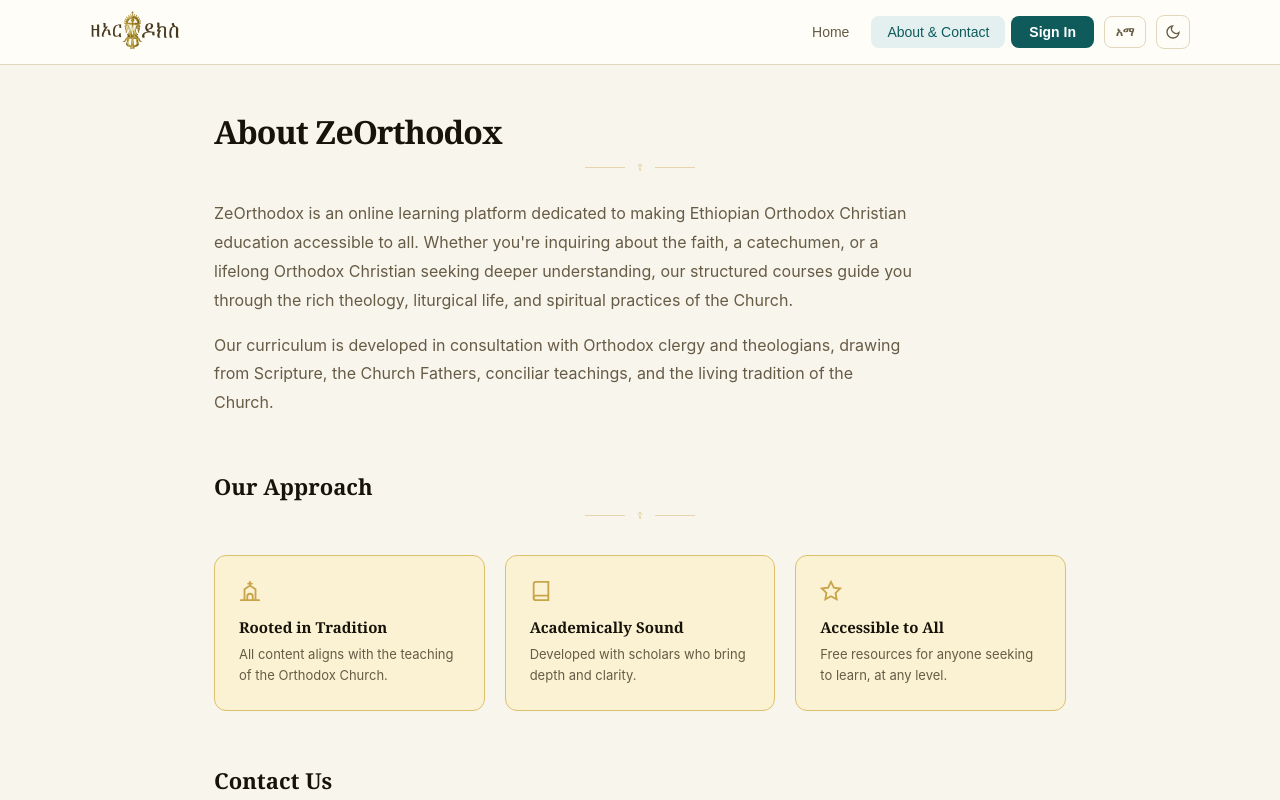
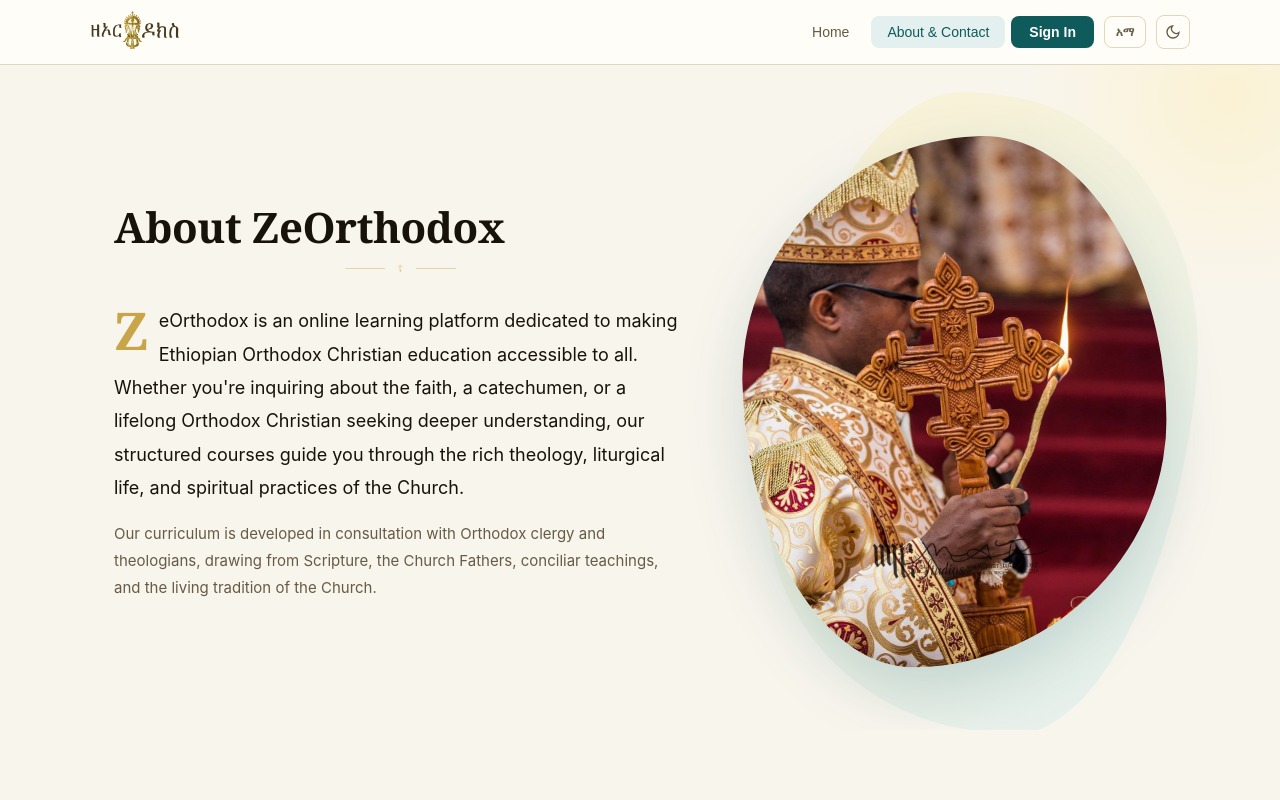
Before and after one commit to nahomsolomon12/ze-orthodox, a React (Vite) app in the folder front-end/: page / in a window 1280 px wide. Both pictures are taken after a click on the button "About & Contact". Shown: the top 800 px of the page. Built offline with nearby package versions, Linux system fonts and the light colour scheme.

Commit message:
fix: about page and icon component

```diff
--- a/front-end/src/components/Icon.jsx
+++ b/front-end/src/components/Icon.jsx
@@ -1,21 +1,217 @@
 const Icon = ({ size = 24, name }) => {
   const icons = {
-    cross: <svg width={size} height={size} viewBox="0 0 24 24" fill="none" stroke="currentColor" strokeWidth="2" strokeLinecap="round"><path d="M12 2v20M7 5h10M5 12h14"/></svg>,
-    book: <svg width={size} height={size} viewBox="0 0 24 24" fill="none" stroke="currentColor" strokeWidth="2" strokeLinecap="round"><path d="M4 19.5A2.5 2.5 0 016.5 17H20"/><path d="M6.5 2H20v20H6.5A2.5 2.5 0 014 19.5v-15A2.5 2.5 0 016.5 2z"/></svg>,
-    play: <svg width={size} height={size} viewBox="0 0 24 24" fill="none" stroke="currentColor" strokeWidth="2"><polygon points="5 3 19 12 5 21 5 3"/></svg>,
-    check: <svg width={size} height={size} viewBox="0 0 24 24" fill="none" stroke="currentColor" strokeWidth="2" strokeLinecap="round"><polyline points="20 6 9 17 4 12"/></svg>,
-    user: <svg width={size} height={size} viewBox="0 0 24 24" fill="none" stroke="currentColor" strokeWidth="2" strokeLinecap="round"><path d="M20 21v-2a4 4 0 00-4-4H8a4 4 0 00-4 4v2"/><circle cx="12" cy="7" r="4"/></svg>,
-    mail: <svg width={size} height={size} viewBox="0 0 24 24" fill="none" stroke="currentColor" strokeWidth="2" strokeLinecap="round"><rect x="2" y="4" width="20" height="16" rx="2"/><path d="M22 4l-10 8L2 4"/></svg>,
-    home: <svg width={size} height={size} viewBox="0 0 24 24" fill="none" stroke="currentColor" strokeWidth="2" strokeLinecap="round"><path d="M3 9l9-7 9 7v11a2 2 0 01-2 2H5a2 2 0 01-2-2z"/><polyline points="9 22 9 12 15 12 15 22"/></svg>,
-    lock: <svg width={size} height={size} viewBox="0 0 24 24" fill="none" stroke="currentColor" strokeWidth="2" strokeLinecap="round"><rect x="3" y="11" width="18" height="11" rx="2"/><path d="M7 11V7a5 5 0 0110 0v4"/></svg>,
-    arrow: <svg width={size} height={size} viewBox="0 0 24 24" fill="none" stroke="currentColor" strokeWidth="2" strokeLinecap="round"><path d="M5 12h14M12 5l7 7-7 7"/></svg>,
-    star: <svg width={size} height={size} viewBox="0 0 24 24" fill="none" stroke="currentColor" strokeWidth="2"><polygon points="12 2 15.09 8.26 22 9.27 17 14.14 18.18 21.02 12 17.77 5.82 21.02 7 14.14 2 9.27 8.91 8.26 12 2"/></svg>,
-    menu: <svg width={size} height={size} viewBox="0 0 24 24" fill="none" stroke="currentColor" strokeWidth="2" strokeLinecap="round"><line x1="3" y1="6" x2="21" y2="6"/><line x1="3" y1="12" x2="21" y2="12"/><line x1="3" y1="18" x2="21" y2="18"/></svg>,
-    x: <svg width={size} height={size} viewBox="0 0 24 24" fill="none" stroke="currentColor" strokeWidth="2" strokeLinecap="round"><line x1="18" y1="6" x2="6" y2="18"/><line x1="6" y1="6" x2="18" y2="18"/></svg>,
-    church: <svg width={size} height={size} viewBox="0 0 24 24" fill="none" stroke="currentColor" strokeWidth="2" strokeLinecap="round"><path d="M12 2v4M10 4h4M6 22V10l6-4 6 4v12M2 22h20M9 22v-4a3 3 0 016 0v4"/></svg>,
-    trophy: <svg width={size} height={size} viewBox="0 0 24 24" fill="none" stroke="currentColor" strokeWidth="2" strokeLinecap="round"><path d="M6 9H4a2 2 0 01-2-2V5h4M18 9h2a2 2 0 002-2V5h-4M6 5h12v5a6 6 0 01-12 0V5zM9 21h6M12 16v5"/></svg>,
-    sun: <svg width={size} height={size} viewBox="0 0 24 24" fill="none" stroke="currentColor" strokeWidth="2" strokeLinecap="round"><circle cx="12" cy="12" r="5"/><line x1="12" y1="1" x2="12" y2="3"/><line x1="12" y1="21" x2="12" y2="23"/><line x1="4.22" y1="4.22" x2="5.64" y2="5.64"/><line x1="18.36" y1="18.36" x2="19.78" y2="19.78"/><line x1="1" y1="12" x2="3" y2="12"/><line x1="21" y1="12" x2="23" y2="12"/><line x1="4.22" y1="19.78" x2="5.64" y2="18.36"/><line x1="18.36" y1="5.64" x2="19.78" y2="4.22"/></svg>,
-    moon: <svg width={size} height={size} viewBox="0 0 24 24" fill="none" stroke="currentColor" strokeWidth="2" strokeLinecap="round"><path d="M21 12.79A9 9 0 1111.21 3 7 7 0 0021 12.79z"/></svg>,
+    cross: (
+      <svg
+        width={size}
+        height={size}
+        viewBox="0 0 24 24"
+        fill="none"
+        stroke="currentColor"
+        strokeWidth="2"
+        strokeLinecap="round"
+      >
+        <path d="M12 2v20M7 5h10M5 12h14" />
+      </svg>
+    ),
+    book: (
+      <svg
+        width={size}
+        height={size}
+        viewBox="0 0 24 24"
+        fill="none"
+        stroke="currentColor"
+        strokeWidth="2"
+        strokeLinecap="round"
+      >
+        <path d="M4 19.5A2.5 2.5 0 016.5 17H20" />
+        <path d="M6.5 2H20v20H6.5A2.5 2.5 0 014 19.5v-15A2.5 2.5 0 016.5 2z" />
+      </svg>
+    ),
+    play: (
+      <svg
+        width={size}
+        height={size}
+        viewBox="0 0 24 24"
+        fill="none"
+        stroke="currentColor"
+        strokeWidth="2"
+      >
+        <polygon points="5 3 19 12 5 21 5 3" />
+      </svg>
+    ),
+    check: (
+      <svg
+        width={size}
+        height={size}
+        viewBox="0 0 24 24"
+        fill="none"
+        stroke="currentColor"
+        strokeWidth="2"
+        strokeLinecap="round"
+      >
+        <polyline points="20 6 9 17 4 12" />
+      </svg>
+    ),
+    user: (
+      <svg
+        width={size}
+        height={size}
+        viewBox="0 0 24 24"
+        fill="none"
+        stroke="currentColor"
+        strokeWidth="2"
+        strokeLinecap="round"
+      >
+        <path d="M20 21v-2a4 4 0 00-4-4H8a4 4 0 00-4 4v2" />
+        <circle cx="12" cy="7" r="4" />
+      </svg>
+    ),
+    mail: (
+      <svg
+        width={size}
+        height={size}
+        viewBox="0 0 24 24"
+        fill="none"
+        stroke="currentColor"
+        strokeWidth="2"
+        strokeLinecap="round"
+      >
+        <rect x="2" y="4" width="20" height="16" rx="2" />
+        <path d="M22 4l-10 8L2 4" />
+      </svg>
+    ),
+    home: (
+      <svg
+        width={size}
+        height={size}
+        viewBox="0 0 24 24"
+        fill="none"
+        stroke="currentColor"
+        strokeWidth="2"
+        strokeLinecap="round"
+      >
+        <path d="M3 9l9-7 9 7v11a2 2 0 01-2 2H5a2 2 0 01-2-2z" />
+        <polyline points="9 22 9 12 15 12 15 22" />
+      </svg>
+    ),
+    lock: (
+      <svg
+        width={size}
+        height={size}
+        viewBox="0 0 24 24"
+        fill="none"
+        stroke="currentColor"
+        strokeWidth="2"
+        strokeLinecap="round"
+      >
+        <rect x="3" y="11" width="18" height="11" rx="2" />
+        <path d="M7 11V7a5 5 0 0110 0v4" />
+      </svg>
+    ),
+    arrow: (
+      <svg
+        width={size}
+        height={size}
+        viewBox="0 0 24 24"
+        fill="none"
+        stroke="currentColor"
+        strokeWidth="2"
+        strokeLinecap="round"
+      >
+        <path d="M5 12h14M12 5l7 7-7 7" />
+      </svg>
+    ),
+    star: (
+      <svg
+        width={size}
+        height={size}
+        viewBox="0 0 24 24"
+        fill="none"
+        stroke="currentColor"
+        strokeWidth="2"
+      >
+        <polygon points="12 2 15.09 8.26 22 9.27 17 14.14 18.18 21.02 12 17.77 5.82 21.02 7 14.14 2 9.27 8.91 8.26 12 2" />
+      </svg>
+    ),
+    menu: (
+      <svg
+        width={size}
+        height={size}
+        viewBox="0 0 24 24"
+        fill="none"
+        stroke="currentColor"
+        strokeWidth="2"
+        strokeLinecap="round"
+      >
+        <line x1="3" y1="6" x2="21" y2="6" />
+        <line x1="3" y1="12" x2="21" y2="12" />
+        <line x1="3" y1="18" x2="21" y2="18" />
+      </svg>
+    ),
+    x: (
+      <svg
+        width={size}
+        height={size}
+        viewBox="0 0 24 24"
+        fill="none"
+        stroke="currentColor"
+        strokeWidth="2"
+        strokeLinecap="round"
+      >
+        <line x1="18" y1="6" x2="6" y2="18" />
+        <line x1="6" y1="6" x2="18" y2="18" />
+      </svg>
+    ),
+    sun: (
+      <svg
+        width={size}
+        height={size}
+        viewBox="0 0 24 24"
+        fill="none"
+        stroke="currentColor"
+        strokeWidth="2"
+        strokeLinecap="round"
+      >
+        <circle cx="12" cy="12" r="5" />
+        <line x1="12" y1="1" x2="12" y2="3" />
+        <line x1="12" y1="21" x2="12" y2="23" />
+        <line x1="4.22" y1="4.22" x2="5.64" y2="5.64" />
+        <line x1="18.36" y1="18.36" x2="19.78" y2="19.78" />
+        <line x1="1" y1="12" x2="3" y2="12" />
+        <line x1="21" y1="12" x2="23" y2="12" />
+        <line x1="4.22" y1="19.78" x2="5.64" y2="18.36" />
+        <line x1="18.36" y1="5.64" x2="19.78" y2="4.22" />
+      </svg>
+    ),
+    church: (
+      <svg
+        width={size}
+        height={size}
+        viewBox="0 0 24 24"
+        fill="none"
+        stroke="currentColor"
+        strokeWidth="2"
+        strokeLinecap="round"
+        strokeLinejoin="round"
+      >
+        <path d="M12 2v4M9.5 4h5" />
+        <path d="M12 6l8 6.5V21H4v-8.5z" />
+        <path d="M12 21v-7M9 21v-4a3 3 0 016 0v4" />
+      </svg>
+    ),
+    moon: (
+      <svg
+        width={size}
+        height={size}
+        viewBox="0 0 24 24"
+        fill="none"
+        stroke="currentColor"
+        strokeWidth="2"
+        strokeLinecap="round"
+      >
+        <path d="M21 12.79A9 9 0 1111.21 3 7 7 0 0021 12.79z" />
+      </svg>
+    ),
   };
   return icons[name] || null;
 };
--- a/front-end/src/pages/AboutPage.css
+++ b/front-end/src/pages/AboutPage.css
@@ -1,9 +1,299 @@
-.grid {
-  display: grid;
-  gap: 24px;
+/* ------------------------------------------------------------
+   About page - editorial, organic layout
+   ------------------------------------------------------------ */
+
+.about-hero {
+  position: relative;
+  padding: 72px 0 64px;
+  overflow: hidden;
 }
 
-.grid--values {
-  grid-template-columns: repeat(auto-fit, minmax(220px, 1fr));
-  gap: 20px;
+.about-hero::before {
+  content: "";
+  position: absolute;
+  top: -180px;
+  right: -160px;
+  width: 420px;
+  height: 420px;
+  background: radial-gradient(circle, var(--gold-light) 0%, transparent 70%);
+  border-radius: 50%;
+  pointer-events: none;
+  z-index: 0;
 }
+
+.about-hero__inner {
+  position: relative;
+  z-index: 1;
+  display: grid;
+  grid-template-columns: 1.15fr 0.85fr;
+  gap: 56px;
+  align-items: center;
+}
+
+.about-hero__title {
+  font-size: clamp(28px, 4vw, 42px);
+  letter-spacing: -0.5px;
+  margin-bottom: 0;
+}
+
+.about-hero__lead {
+  font-size: 18px;
+  line-height: 1.85;
+  color: var(--text);
+  margin-top: 20px;
+}
+
+.about-hero__lead::first-letter {
+  font-family: var(--font-serif);
+  font-size: 52px;
+  font-weight: 700;
+  float: left;
+  line-height: 0.78;
+  padding: 6px 10px 0 0;
+  color: var(--gold);
+}
+
+.about-hero__second {
+  margin-top: 16px;
+  font-size: 15px;
+  line-height: 1.8;
+}
+
+.about-hero__art {
+  position: relative;
+  display: flex;
+  align-items: center;
+  justify-content: center;
+}
+
+.about-hero__art img {
+  position: relative;
+  z-index: 2;
+  width: 100%;
+  aspect-ratio: 4 / 5;
+  object-fit: cover;
+  border-radius: 58% 42% 61% 39% / 46% 53% 47% 54%;
+  box-shadow: 0 24px 60px rgba(15, 91, 92, 0.18);
+  transform: rotate(-2deg);
+}
+
+.about-hero__blob {
+  position: absolute;
+  inset: -8% -6% -12% 8%;
+  z-index: 1;
+  background: linear-gradient(135deg, var(--gold-light), var(--accent-light));
+  border-radius: 42% 58% 39% 61% / 55% 45% 62% 38%;
+  transform: rotate(6deg);
+}
+
+/* ------------------------------------------------------------
+   Approach - staggered timeline instead of a card grid
+   ------------------------------------------------------------ */
+
+.about-approach {
+  position: relative;
+  padding: 72px 0 80px;
+}
+
+.approach-list {
+  position: relative;
+  max-width: 720px;
+  margin: 0 auto;
+  display: flex;
+  flex-direction: column;
+}
+
+.approach-item {
+  display: flex;
+  gap: 26px;
+  align-items: flex-start;
+  padding: 18px 0;
+}
+
+.approach-item__marker {
+  position: relative;
+  width: 64px;
+  flex-shrink: 0;
+  display: flex;
+  flex-direction: column;
+  align-items: center;
+}
+
+.approach-item__num {
+  font-family: var(--font-serif);
+  font-size: 12px;
+  font-weight: 700;
+  letter-spacing: 1px;
+  color: var(--gold);
+  opacity: 0.75;
+  margin-bottom: 8px;
+}
+
+.approach-item__badge {
+  width: 56px;
+  height: 56px;
+  flex-shrink: 0;
+  display: flex;
+  align-items: center;
+  justify-content: center;
+  color: var(--accent);
+  background: var(--accent-light);
+  border-radius: 62% 38% 55% 45% / 45% 58% 42% 55%;
+  box-shadow: 0 6px 18px rgba(15, 91, 92, 0.14);
+  position: relative;
+  z-index: 2;
+}
+
+.approach-item:nth-child(even) .approach-item__badge {
+  background: var(--gold-light);
+  color: var(--gold);
+  border-radius: 45% 55% 62% 38% / 55% 42% 58% 45%;
+}
+
+.approach-item:not(:last-child) .approach-item__marker::after {
+  content: "";
+  position: absolute;
+  top: 66px;
+  bottom: -18px;
+  left: 50%;
+  width: 2px;
+  transform: translateX(-50%);
+  background-image: linear-gradient(var(--gold-border) 55%, transparent 0%);
+  background-size: 2px 9px;
+  background-repeat: repeat-y;
+}
+
+.approach-item__body {
+  padding-top: 4px;
+}
+
+.approach-item:nth-child(even) .approach-item__body {
+  transform: translateX(16px);
+}
+
+.approach-item__body h3 {
+  font-size: 17px;
+  margin-bottom: 6px;
+}
+
+.approach-item__body p {
+  font-size: 14px;
+  line-height: 1.7;
+  max-width: 480px;
+  margin-bottom: 0;
+}
+
+/* ------------------------------------------------------------
+   Contact - decorative panel + tilted form card
+   ------------------------------------------------------------ */
+
+.about-contact {
+  padding: 64px 0 96px;
+}
+
+.about-contact__inner {
+  display: grid;
+  grid-template-columns: 0.85fr 1.15fr;
+  gap: 44px;
+  align-items: start;
+}
+
+.about-contact__panel {
+  position: relative;
+  overflow: hidden;
+  background: linear-gradient(160deg, var(--gold-light), var(--accent-light));
+  border-radius: 30px 64px 30px 64px / 64px 30px 64px 30px;
+  padding: 44px 36px;
+}
+
+.about-contact__mark {
+  position: absolute;
+  top: -18px;
+  left: 22px;
+  font-family: var(--font-serif);
+  font-size: 120px;
+  line-height: 1;
+  color: var(--gold);
+  opacity: 0.2;
+  pointer-events: none;
+}
+
+.about-contact__panel h2 {
+  position: relative;
+  margin-top: 20px;
+  font-size: 22px;
+}
+
+.about-contact__intro {
+  position: relative;
+  margin-top: 12px;
+  font-size: 15px;
+  line-height: 1.8;
+  color: var(--text-sec);
+}
+
+.about-contact__form-wrap {
+  background: var(--card);
+  border: 1px solid var(--card-border);
+  border-radius: 20px;
+  padding: 36px 32px;
+  box-shadow: 0 20px 50px rgba(0, 0, 0, 0.07);
+  transform: rotate(0.6deg);
+  transition: transform 0.25s ease;
+}
+
+.about-contact__form-wrap:hover {
+  transform: rotate(0deg);
+}
+
+/* ------------------------------------------------------------
+   Responsive
+   ------------------------------------------------------------ */
+
+@media (max-width: 860px) {
+  .about-hero__inner {
+    grid-template-columns: 1fr;
+    gap: 40px;
+  }
+
+  .about-hero__art {
+    order: -1;
+    max-width: 320px;
+    margin: 0 auto;
+  }
+
+  .about-contact__inner {
+    grid-template-columns: 1fr;
+  }
+
+  .about-contact__form-wrap {
+    transform: none;
+  }
+}
+
+@media (max-width: 560px) {
+  .about-hero {
+    padding: 48px 0 40px;
+  }
+
+  .about-approach {
+    padding: 56px 0 64px;
+  }
+
+  .about-contact {
+    padding: 48px 0 72px;
+  }
+
+  .approach-item {
+    gap: 18px;
+  }
+
+  .approach-item:nth-child(even) .approach-item__body {
+    transform: none;
+  }
+
+  .about-contact__panel {
+    border-radius: 24px;
+    padding: 32px 24px;
+  }
+}
--- a/front-end/src/pages/AboutPage.jsx
+++ b/front-end/src/pages/AboutPage.jsx
@@ -4,6 +4,7 @@
 import { useLanguage } from "../context/LanguageContext";
 import { sendContact } from "../lib/api";
 import "./AboutPage.css";
+import heroArt from "../assets/Cross.jpg";
 
 const AboutPage = () => {
   const { t } = useLanguage();
@@ -18,43 +19,64 @@
   ];
 
   return (
-    <div className="container--narrow" style={{ paddingTop: 48, paddingBottom: 48 }}>
-      <section className="mb-32" style={{ marginBottom: 56 }}>
-        <h1 className="font-serif mb-0" style={{ fontSize: 32 }}>{t("aboutTitle")}</h1>
+    <div className="about">
+      <section className="about-hero">
+        <div className="container about-hero__inner">
+          <div className="about-hero__text">
+            <h1 className="about-hero__title font-serif">{t("aboutTitle")}</h1>
             <Ornament />
-        <p className="text-muted max-w-700 mt-16" style={{ fontSize: 16, lineHeight: 1.8 }}>
-          {t("aboutParagraphOne")}
-        </p>
-        <p className="text-muted max-w-700 mt-16" style={{ fontSize: 16, lineHeight: 1.8 }}>
-          {t("aboutParagraphTwo")}
-        </p>
+            <p className="about-hero__lead">{t("aboutParagraphOne")}</p>
+            <p className="text-muted about-hero__second">{t("aboutParagraphTwo")}</p>
+          </div>
+          <div className="about-hero__art" aria-hidden="true">
+            <span className="about-hero__blob" />
+            <img src={heroArt} alt="" />
+          </div>
+        </div>
       </section>
 
-      <section style={{ marginBottom: 56 }}>
-        <h2 className="font-serif mb-0" style={{ fontSize: 22 }}>{t("approachTitle")}</h2>
+      <section className="about-approach">
+        <div className="container">
+          <div className="text-center">
+            <h2 className="font-serif mb-0">{t("approachTitle")}</h2>
             <Ornament />
-        <div className="grid grid--values mt-24">
+          </div>
+
+          <div className="approach-list mt-32">
             {values.map((v, i) => (
-            <div key={i} className="card card--gold" style={{ padding: 24, borderRadius: 12 }}>
-              <div className="text-gold mb-8"><Icon name={v.icon} size={22} /></div>
-              <h3 className="font-serif mb-8" style={{ fontSize: 15 }}>{v.title}</h3>
-              <p className="text-muted mb-0" style={{ fontSize: 13, lineHeight: 1.6 }}>{v.desc}</p>
+              <div className="approach-item" key={i}>
+                <div className="approach-item__marker">
+                  <span className="approach-item__num">{`0${i + 1}`}</span>
+                  <div className="approach-item__badge">
+                    <Icon name={v.icon} size={24} />
+                  </div>
+                </div>
+                <div className="approach-item__body">
+                  <h3 className="font-serif">{v.title}</h3>
+                  <p className="text-muted">{v.desc}</p>
+                </div>
               </div>
             ))}
           </div>
+        </div>
       </section>
 
-      <section>
-        <h2 className="font-serif mb-0" style={{ fontSize: 22 }}>{t("contactTitle")}</h2>
+      <section className="about-contact">
+        <div className="container about-contact__inner">
+          <div className="about-contact__panel">
+            <span className="about-contact__mark" aria-hidden="true">&#10077;</span>
+            <h2 className="font-serif">{t("contactTitle")}</h2>
             <Ornament />
-        <p className="text-muted mt-8 mb-24" style={{ fontSize: 15 }}>{t("contactIntro")}</p>
+            <p className="about-contact__intro">{t("contactIntro")}</p>
+          </div>
 
+          <div className="about-contact__form-wrap">
             {sent ? (
               <div className="alert alert--success">
                 <Icon name="check" size={20} /> {t("contactSuccess")}
               </div>
             ) : (
-          <div className="form-group max-w-500">
+              <div className="form-group">
                 <div>
                   <label className="form-label">{t("contactName")}</label>
                   <input className="form-input" value={contactForm.name} onChange={e => setContactForm({ ...contactForm, name: e.target.value })} />
@@ -92,6 +114,8 @@
                 </button>
               </div>
             )}
+          </div>
+        </div>
       </section>
     </div>
   );
```
Lines whose indentation alone changed are shown as unchanged.
